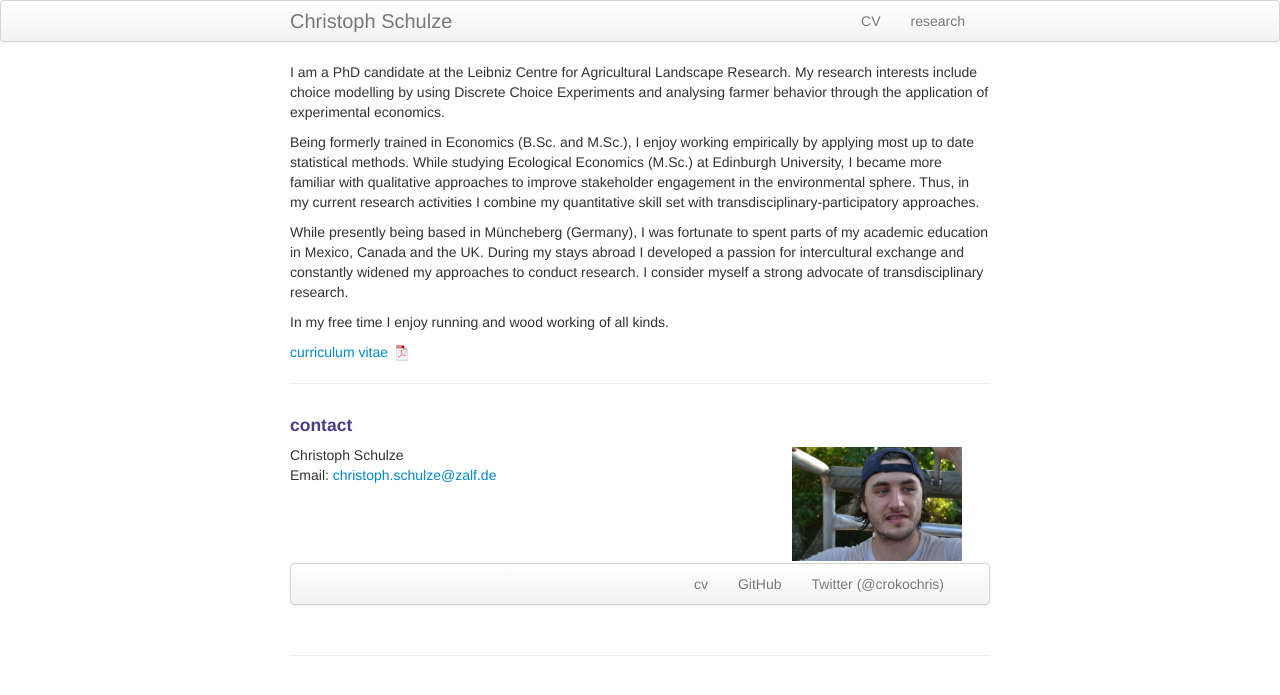
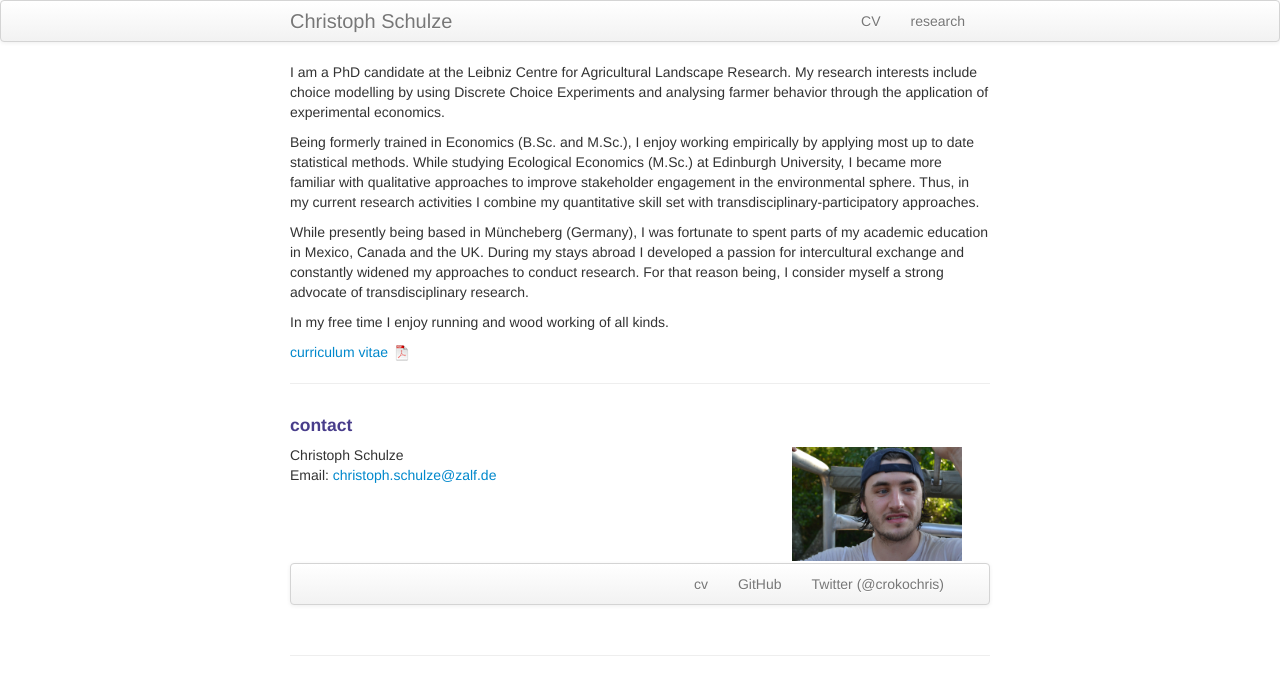
Before and after one commit to crokology/crokology.github.io, a Jekyll site: the page built from index.md, in a window 1280 px wide. Shown: the top 695 px of the page. Built offline with Jekyll 4.4.1, drawn with Linux system fonts in a browser that asks for light colours.

Commit message:
Update index.md

```diff
--- a/index.md
+++ b/index.md
@@ -9,7 +9,7 @@ I am a PhD candidate at the Leibniz Centre for Agricultural Landscape Research.
 
 Being formerly trained in Economics (B.Sc. and M.Sc.), I enjoy working empirically by applying most up to date statistical methods. While studying Ecological Economics (M.Sc.) at Edinburgh University, I became more familiar with qualitative approaches to improve stakeholder engagement in the environmental sphere. Thus, in my current research activities I combine my quantitative skill set with transdisciplinary-participatory approaches.
 
-While presently being based in Müncheberg (Germany), I was fortunate to spent parts of my academic education in Mexico, Canada and the UK. During my stays abroad I developed a passion for intercultural exchange and constantly widened my approaches to conduct research. I consider myself a strong advocate of transdisciplinary research.
+While presently being based in Müncheberg (Germany), I was fortunate to spent parts of my academic education in Mexico, Canada and the UK. During my stays abroad I developed a passion for intercultural exchange and constantly widened my approaches to conduct research. For that reason being, I consider myself a strong advocate of transdisciplinary research.
 
 In my free time I enjoy running and wood working of all kinds.
 
```
